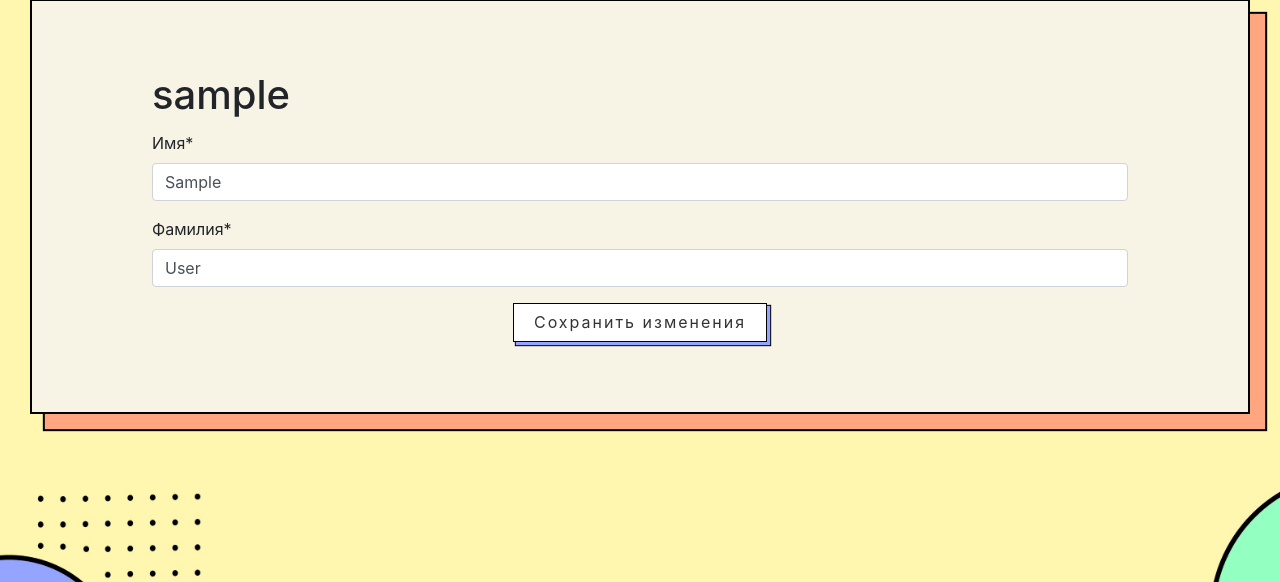
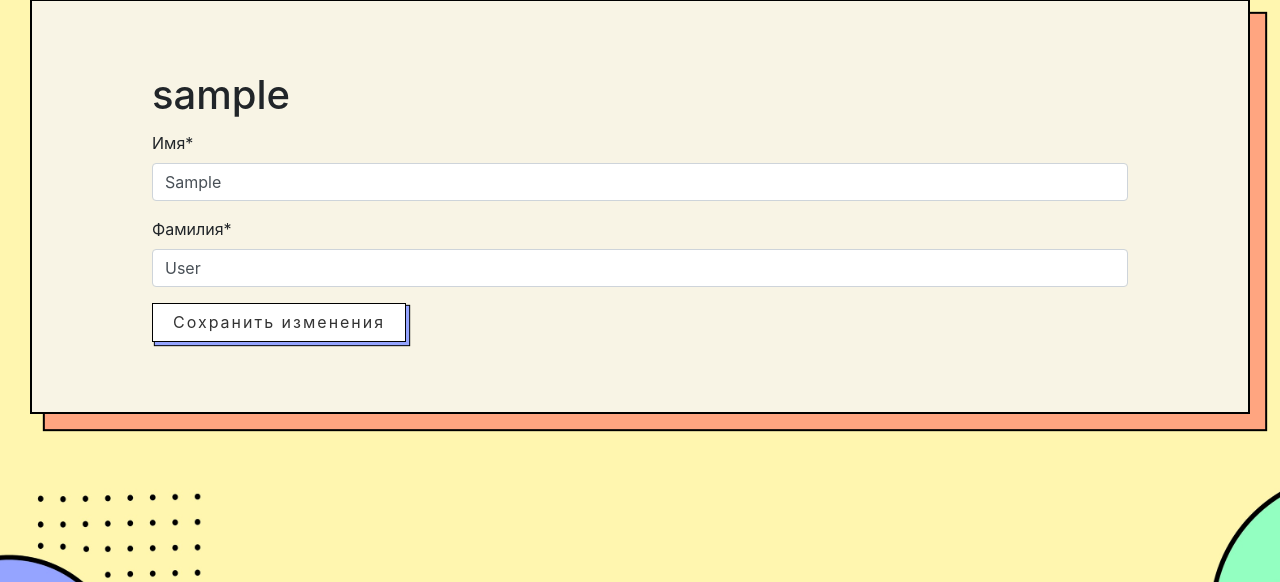
Before and after one commit to andrey545454/MathGame-CourseWork, a Django app: page /profile/ in a window 1280 px wide. Shown: the part 57-639 px from the top of the page. Run offline with Django 4.2, Linux system fonts and the light colour scheme; the visitor is signed in with stand-in values (Sample User, id 1); some libraries are stand-ins or nearby versions.

Commit message:
fix button styles

```diff
--- a/game/static/css/form.css
+++ b/game/static/css/form.css
@@ -9,7 +9,7 @@ button.frm-btn:hover {
   border: 1px solid black; }
 
 a.frm-btn, button.frm-btn, input.frm-btn {
-  display: block;
+  display: inline-block;
   margin: 0 auto;
   line-height: 28pt;
   padding: 0 20px;
```
